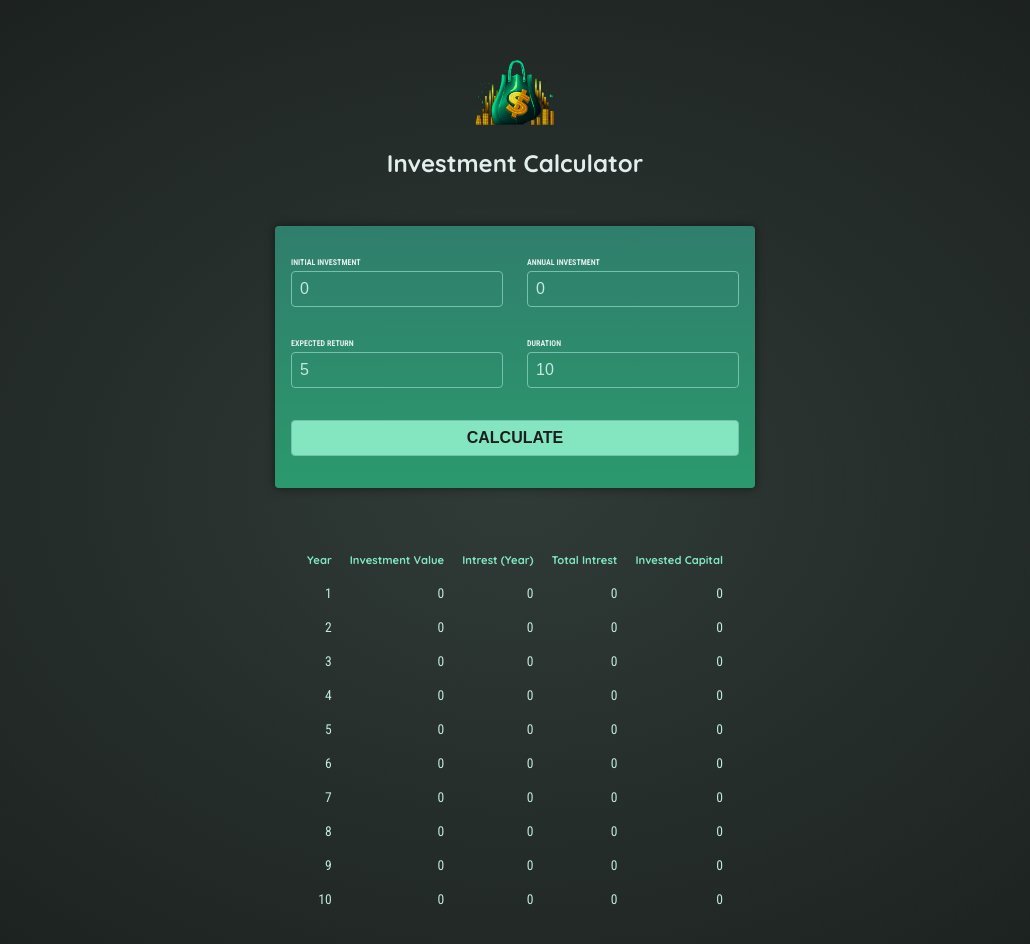
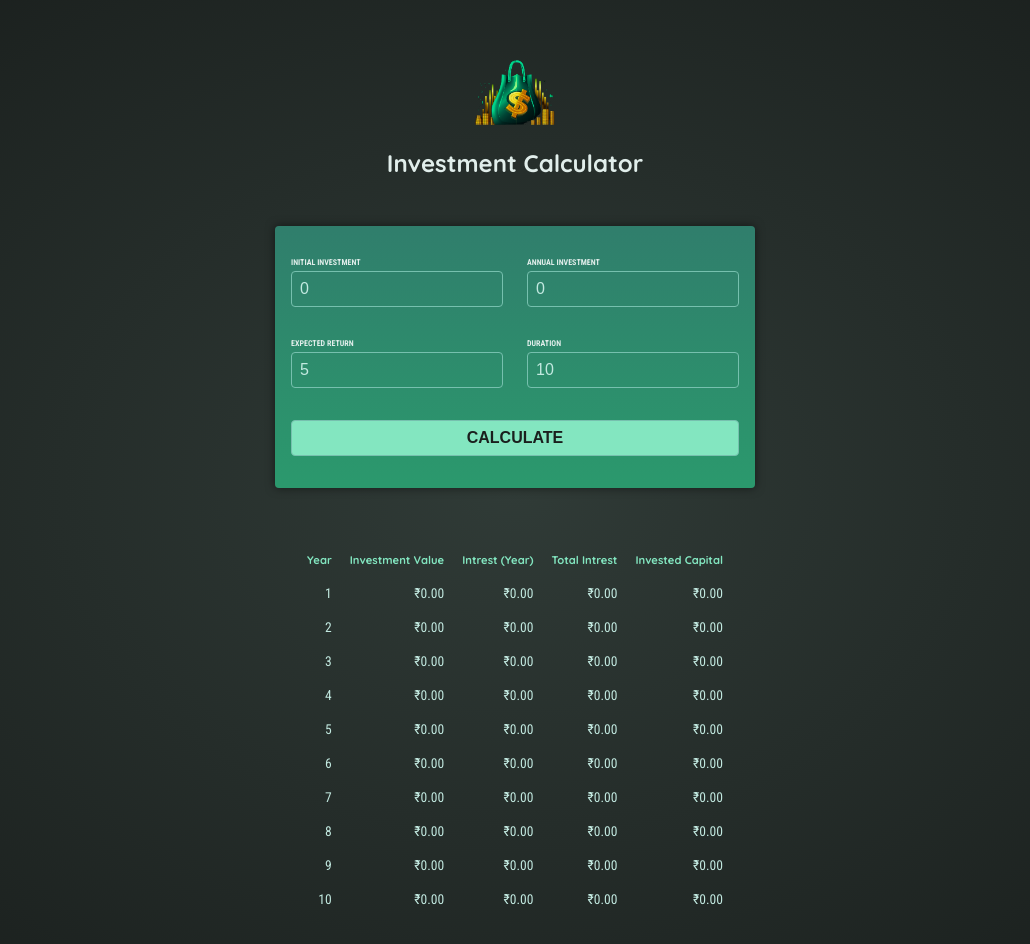
Before and after one commit to utkarshg1/Investment-Calculator, an Angular app: page / in a window 1280 px wide. Both pictures are taken after a click on the button "CALCULATE". Shown: the top 944 px of the page, without its empty margins (125-1155 px from the left). Built offline with nearby package versions, Linux system fonts and the light colour scheme.

Commit message:
updated currency format

```diff
--- a/src/app/investment-results/investment-results.component.html
+++ b/src/app/investment-results/investment-results.component.html
@@ -15,10 +15,10 @@
     @for (result of results; track result.year) {
     <tr>
       <td>{{ result.year }}</td>
-      <td>{{ result.valueEndOfYear }}</td>
-      <td>{{ result.interest }}</td>
-      <td>{{ result.totalInterest }}</td>
-      <td>{{ result.totalAmountInvested }}</td>
+      <td>{{ result.valueEndOfYear | currency : "INR" }}</td>
+      <td>{{ result.interest | currency : "INR" }}</td>
+      <td>{{ result.totalInterest | currency : "INR" }}</td>
+      <td>{{ result.totalAmountInvested | currency : "INR" }}</td>
     </tr>
     }
   </tbody>
--- a/src/app/investment-results/investment-results.component.ts
+++ b/src/app/investment-results/investment-results.component.ts
@@ -1,9 +1,10 @@
+import { CurrencyPipe } from '@angular/common';
 import { Component, Input } from '@angular/core';
 
 @Component({
   selector: 'app-investment-results',
   standalone: true,
-  imports: [],
+  imports: [CurrencyPipe],
   templateUrl: './investment-results.component.html',
   styleUrl: './investment-results.component.css'
 })
```
